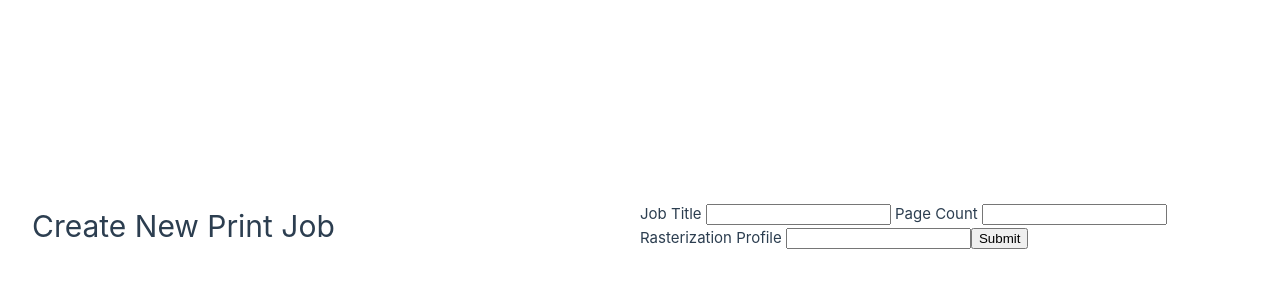
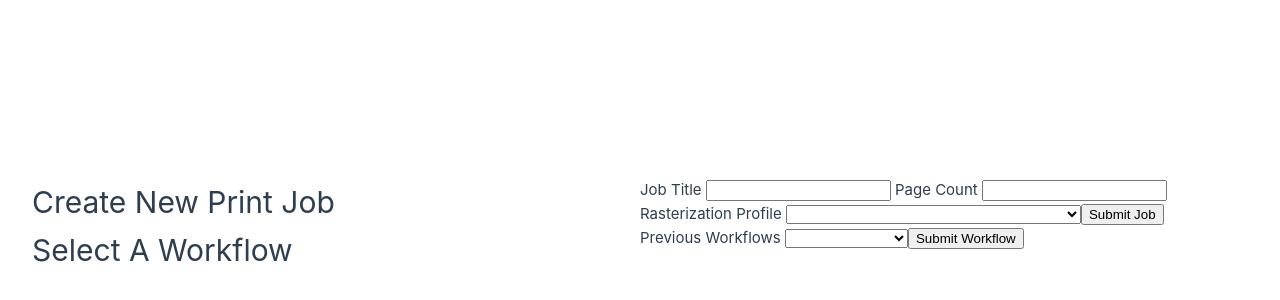
Before and after one commit to amychisholm03/wsuv-cs-capstone-hp, a Vue app in the folder vue-project/: page / in a window 1280 px wide. Shown: the part 174-474 px from the top of the page. Built offline with nearby package versions, Linux system fonts and the light colour scheme.

Commit message:
feat: added rasterization options and workflow dropdown (#8)

```diff
--- a/vue-project/src/App.vue
+++ b/vue-project/src/App.vue
@@ -4,6 +4,10 @@ const message = ref('')
 const jobTitle = ref('')
 const pageCount = ref('')
 const rasterizationProfile = ref('')
+const selectedWorkflow = ref(null)
+const workflows = ref([
+      { id: 1, name: 'Default Workflow' }
+    ]);
 
 
 const createJob = async () => {
@@ -36,6 +40,16 @@ const createJob = async () => {
     message.value = "Job title, page count, and rasterization profile cannot be left blank"
   }
 }
+
+const selectWorkflow = async () => {
+  // once API is made for getting default workflow this will send workflow to backend
+  if (selectedWorkflow.value){
+    message.value = "Workflow: " + selectedWorkflow.value.name + " has been selected"
+  } else {
+    message.value = "Please select a workflow"
+  }
+}
+
 </script>
 
 <template>
@@ -43,11 +57,57 @@ const createJob = async () => {
   <form @submit.prevent="createJob">
         <label for="jobTitle">Job Title </label>
         <input type="text" id="jobTitle" name="jobTitle" v-model="jobTitle" />
+
         <label for="pageCount">  Page Count </label>
         <input type="text" id="pageCount" name="pageCount" v-model="pageCount" />
+
         <label for="rasterizationProfile">  Rasterization Profile </label>
-        <input type="text" id="rasterizationProfile" name="rasterizationProfile" v-model="rasterizationProfile" />
-        <button type="submit">Submit</button>
+        <select id="rasterizationProfile" name="rasterizationProfile" v-model="rasterizationProfile">
+          <optgroup label="Standard Color Profiles">
+            <option value="Black">Black</option>
+            <option value="CMY">CMY (Cyan, Magenta, Yellow)</option>
+            <option value="CMYK">CMYK (Cyan, Magenta, Yellow, Black)</option>
+            <option value="RGB">RGB (Red, Green, Blue)</option>
+          </optgroup>
+
+          <optgroup label="Extended Color Profiles">
+            <option value="CMYKOV">CMYK + Orange + Violet</option>
+            <option value="CMYKOVM1">CMYK + Orange + Violet + Extra Colorant 1</option>
+          </optgroup>
+
+          <optgroup label="Specialized Profiles">
+            <option value="HighQuality">High Quality (Best Detail)</option>
+            <option value="Draft">Draft (Fast, Low-Quality)</option>
+            <option value="Photographic">Photographic (Rich Color, High Detail)</option>
+            <option value="LineArt">Line Art (Crisp Lines, No Gradients)</option>
+          </optgroup>
+        </select>
+        <button type="submit">Submit Job</button>
   </form>
+
+  <h1>Select A Workflow</h1>
+  <form @submit.prevent="selectWorkflow">
+    <label for="selectedWorkflow">Previous Workflows </label>
+    <select id="selectedWorkflow" v-model="selectedWorkflow">
+      <option v-for="option in workflows" :key="option.id" :value="option">
+          {{ option.name }}
+        </option>
+    </select>
+    <button type="submit">Submit Workflow</button>
+  </form>
+
   <p>{{ message }}</p>
+
 </template>
+
+
+<!--
+  Once getting a list of previous workflows is available i will include this instead of the hard coded workflow for now
+onMounted(async () =>{
+  try {
+    GET WORKFLOWS LIST FROM API
+  } catch (error) {
+    console.log('Error fetching previous workflows');
+  }
+})
+-->
```
